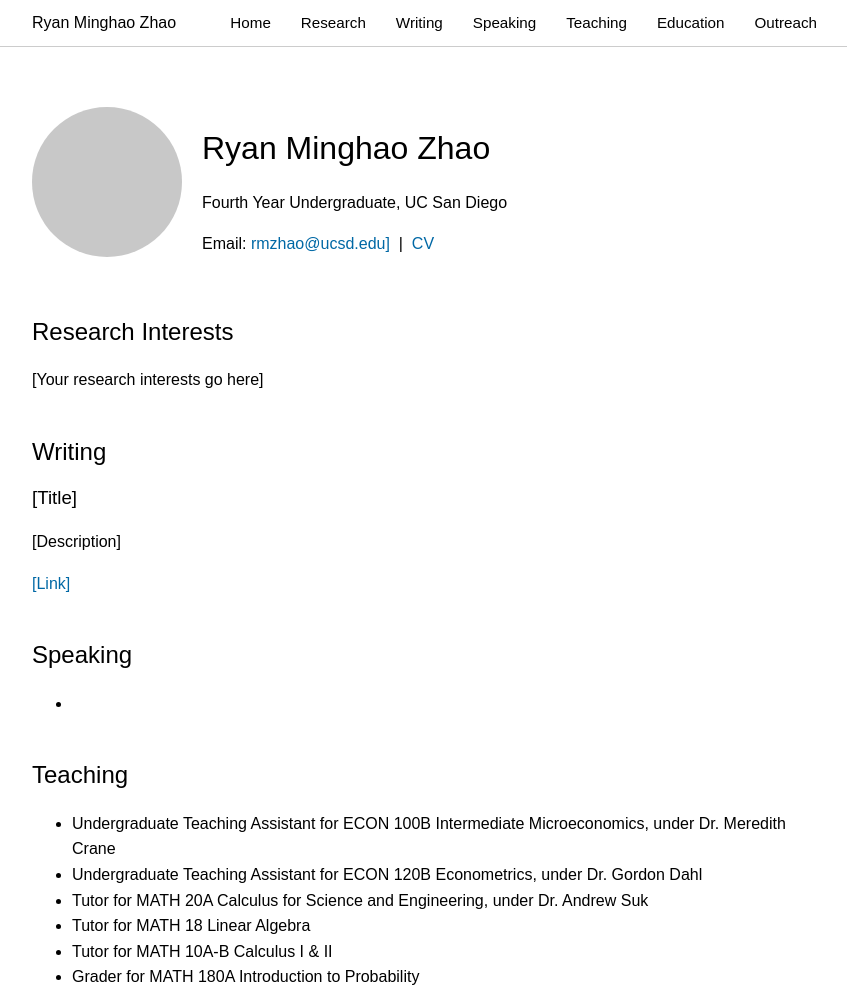
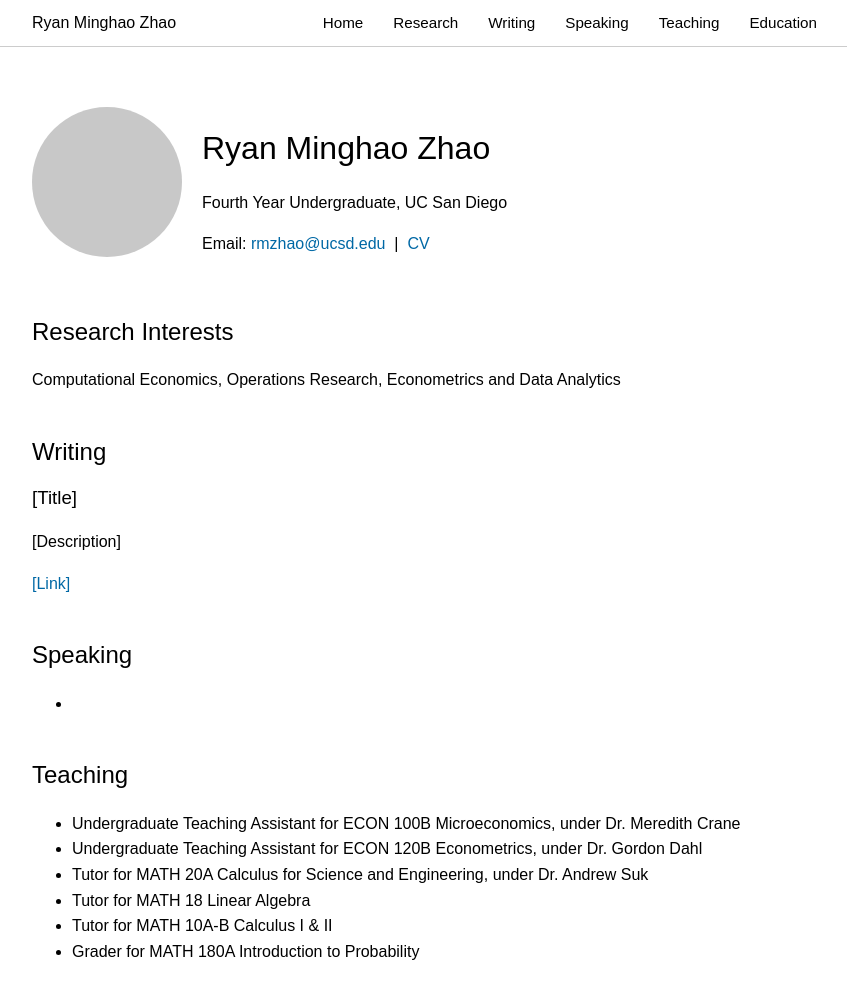
Before and after one commit to zhaominghao1/zhaominghao1.github.io, a plain HTML site: page index.html in a window 1280 px wide. Shown: the top 993 px of the page, without its empty margins (208-1055 px from the left). Drawn offline with Linux system fonts and the light colour scheme.

Commit message:
adding research interest

```diff
--- a/index.html
+++ b/index.html
@@ -19,7 +19,7 @@
         <li><a href="#speaking">Speaking</a></li>
         <li><a href="#teaching">Teaching</a></li>
         <li><a href="#education">Education</a></li>
-        <li><a href="#outreach">Outreach</a></li>
+
       </ul>
     </div>
   </nav>
@@ -30,15 +30,15 @@
         <h1>Ryan Minghao Zhao</h1>
         <p class="intro-role">Fourth Year Undergraduate, UC San Diego</p>
         <p class="intro-contact">
-          Email: <a href="mailto:[your.email@example.com]">rmzhao@ucsd.edu]</a> &nbsp;|&nbsp;
+          Email: <a href="mailto:rmzhao@ucsd.edu">rmzhao@ucsd.edu</a> &nbsp;|&nbsp;
           <a href="#">CV</a>
         </p>
       </div>
     </section>
-    <section id="research"><h2>Research Interests</h2><p>[Your research interests go here]</p></section>
+    <section id="research"><h2>Research Interests</h2><p> Computational Economics, Operations Research, Econometrics and Data Analytics</p></section>
     <section id="writing"><h2>Writing</h2><div class="publication"><h3>[Title]</h3><p>[Description]</p><p><a href="#">[Link]</a></p></div></section>
     <section id="speaking"><h2>Speaking</h2><ul><li> </li></li></ul></section>
-    <section id="teaching"><h2>Teaching</h2><ul><li>Undergraduate Teaching Assistant for ECON 100B Intermediate Microeconomics, under Dr. Meredith Crane </li>
+    <section id="teaching"><h2>Teaching</h2><ul><li>Undergraduate Teaching Assistant for ECON 100B Microeconomics, under Dr. Meredith Crane </li>
       <li>Undergraduate Teaching Assistant for ECON 120B Econometrics, under Dr. Gordon Dahl</li>
       <li>Tutor for MATH 20A Calculus for Science and Engineering, under Dr. Andrew Suk </li>
       <li> Tutor for MATH 18 Linear Algebra</li>
@@ -48,7 +48,6 @@
       <li> 2022-26, University of California San Diego, Applied Mathematics </li>
       <li> 2022-26, University of California San Diego, B.A Economics </li>
       <li> 2016-22, Queen's College (High school) </li></ul></section>
-    <section id="outreach"><h2>Outreach</h2><ul><li>[Outreach details here]</li></ul></section>
   </div>
   <script src="js/script.js"></script>
 </body>
```
